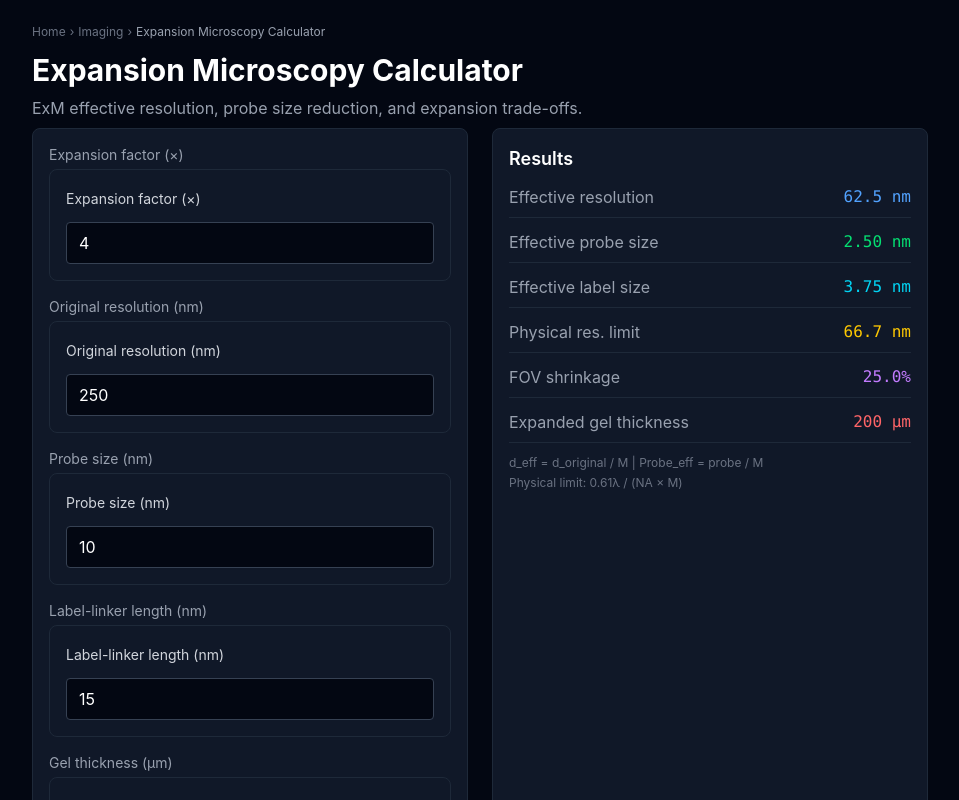
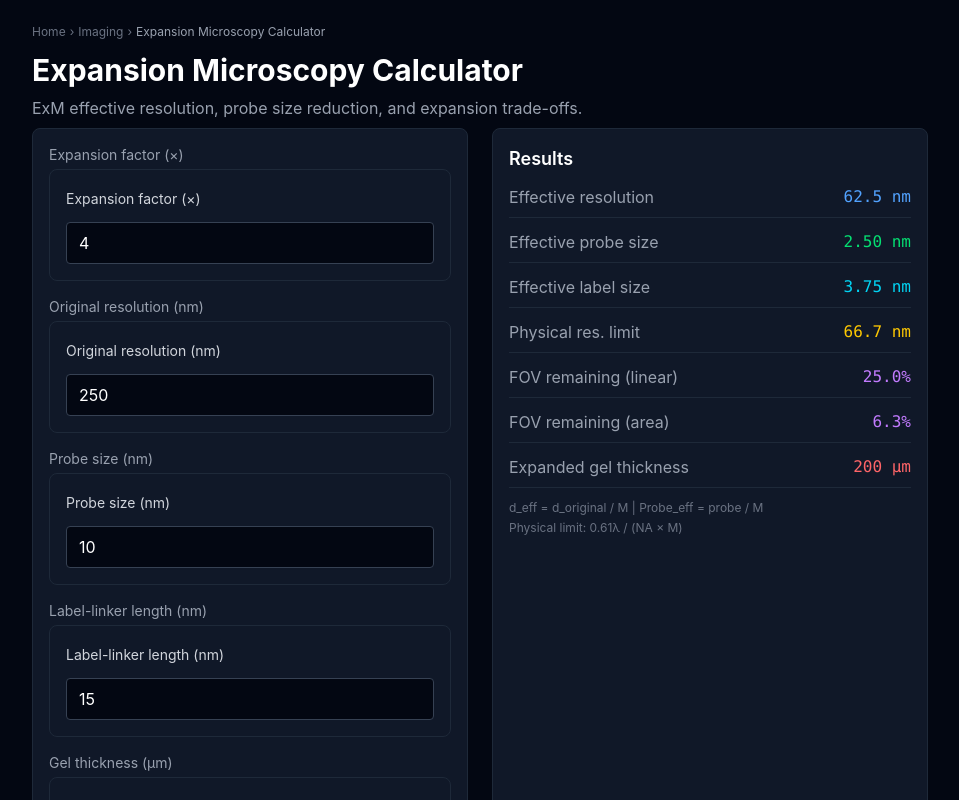
Before and after one commit to Lazfiz/photonics-calculators, a Next.js app: page /imaging/expansion-microscopy in a window 1280 px wide. Shown: the top 800 px of the page, without its empty margins (160-1119 px from the left). Built offline with nearby package versions, Linux system fonts and the light colour scheme; no server answers.

Commit message:
fix(expansion-microscopy): FOV shrinkage label corrected, add area shrinkage
'FOV shrinkage' showed 1/M as percentage but was labeled as shrinkage when
it's actually the remaining fraction. Added both linear (1/M) and area
(1/M²) remaining FOV with correct labels. Codex+Gemini agree.

```diff
--- a/src/app/imaging/expansion-microscopy/page-client.tsx
+++ b/src/app/imaging/expansion-microscopy/page-client.tsx
@@ -19,9 +19,10 @@ export default function ExpansionMicroscopyPage() {
     const effectiveLabelSize = labelLinkerLen / magnification;
     const expansionFactor = magnification;
     const physicalResLimit = 0.61 * 525e-9 / na * 1e9 / magnification;
-    const fovShrink = 1 / magnification;
+    const fovShrinkLinear = 1 / magnification;
+    const fovShrinkArea = 1 / (magnification * magnification);
     const sampleVolume = gelThickness * magnification;
-    return { effectiveRes, effectiveProbeSize, effectiveLabelSize, expansionFactor, physicalResLimit, fovShrink, sampleVolume };
+    return { effectiveRes, effectiveProbeSize, effectiveLabelSize, expansionFactor, physicalResLimit, fovShrinkLinear, fovShrinkArea, sampleVolume };
   }, [magnification, originalRes, probeSize, labelLinkerLen, gelThickness, na]);
 
   const plotData = useMemo(() => {
@@ -76,7 +77,8 @@ export default function ExpansionMicroscopyPage() {
           <div className="flex justify-between border-b border-gray-800 pb-2"><span className="text-gray-400">Effective probe size</span><span className="font-mono text-green-400">{results.effectiveProbeSize.toFixed(2)} nm</span></div>
           <div className="flex justify-between border-b border-gray-800 pb-2"><span className="text-gray-400">Effective label size</span><span className="font-mono text-cyan-400">{results.effectiveLabelSize.toFixed(2)} nm</span></div>
           <div className="flex justify-between border-b border-gray-800 pb-2"><span className="text-gray-400">Physical res. limit</span><span className="font-mono text-yellow-400">{results.physicalResLimit.toFixed(1)} nm</span></div>
-          <div className="flex justify-between border-b border-gray-800 pb-2"><span className="text-gray-400">FOV shrinkage</span><span className="font-mono text-purple-400">{(results.fovShrink * 100).toFixed(1)}%</span></div>
+          <div className="flex justify-between border-b border-gray-800 pb-2"><span className="text-gray-400">FOV remaining (linear)</span><span className="font-mono text-purple-400">{(results.fovShrinkLinear * 100).toFixed(1)}%</span></div>
+          <div className="flex justify-between border-b border-gray-800 pb-2"><span className="text-gray-400">FOV remaining (area)</span><span className="font-mono text-purple-400">{(results.fovShrinkArea * 100).toFixed(1)}%</span></div>
           <div className="flex justify-between border-b border-gray-800 pb-2"><span className="text-gray-400">Expanded gel thickness</span><span className="font-mono text-red-400">{results.sampleVolume.toFixed(0)} µm</span></div>
           <div className="text-xs text-gray-500 mt-2 space-y-1">
             <p>d_eff = d_original / M | Probe_eff = probe / M</p>
```
